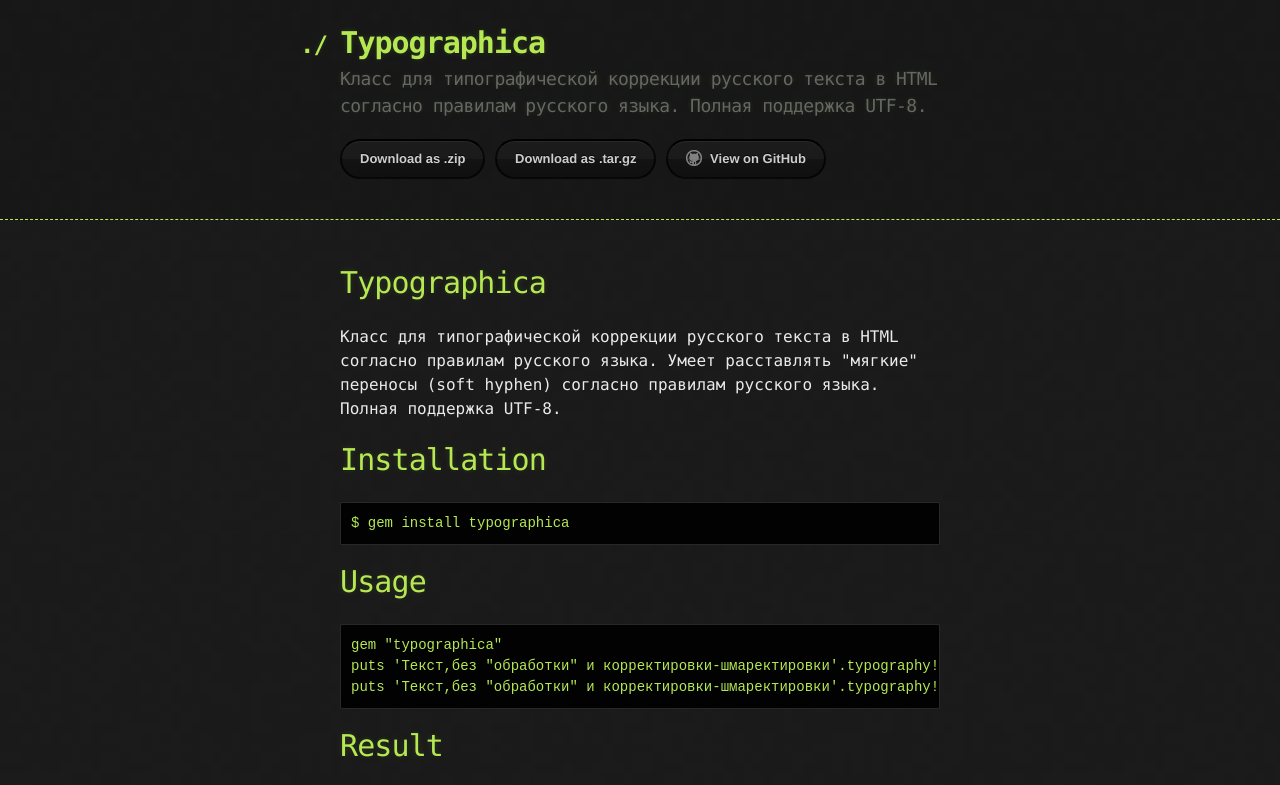
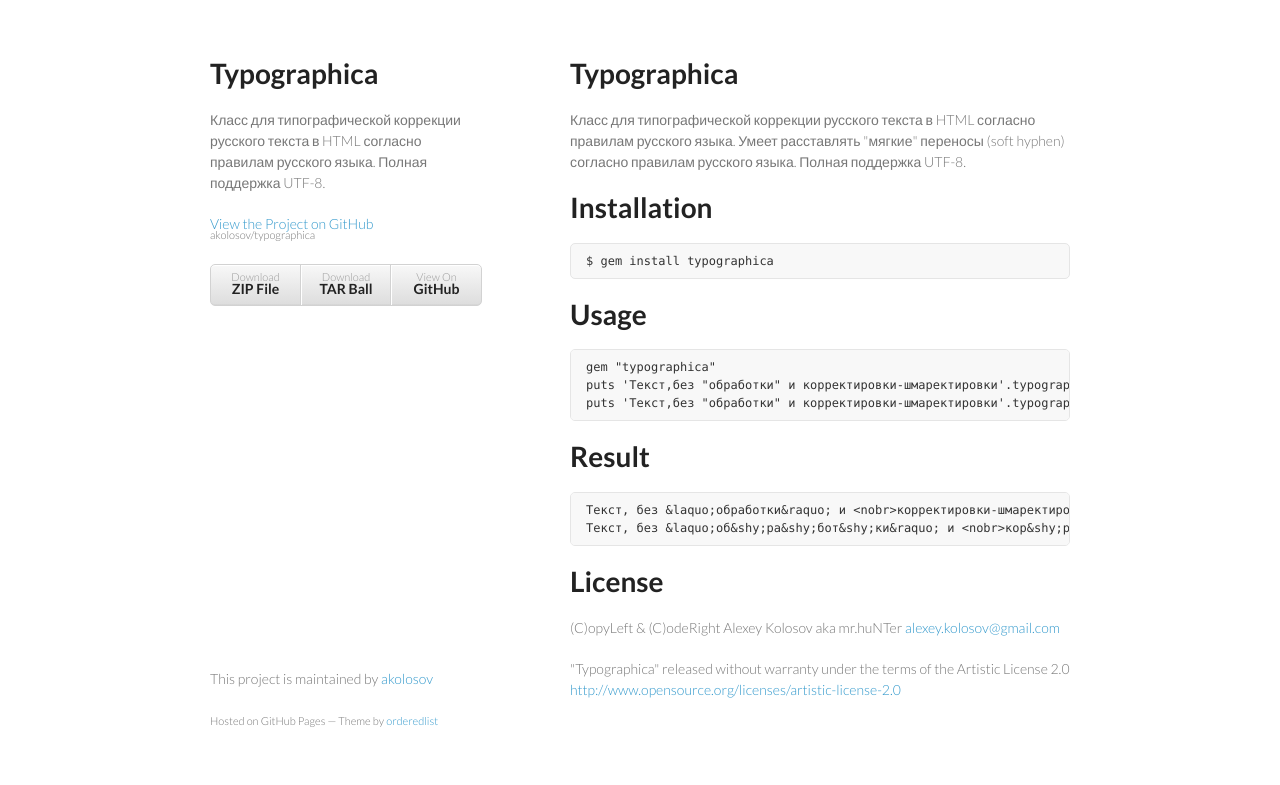
Before and after one commit to akolosov/typographica, a plain HTML site: page index.html in a window 1280 px wide. Shown: the top 785 px of the page. Drawn offline with Linux system fonts and the light colour scheme.

Commit message:
Create gh-pages branch via GitHub

```diff
--- a/index.html
+++ b/index.html
@@ -1,33 +1,33 @@
-<!DOCTYPE html>
+<!doctype html>
 <html>
   <head>
-    <meta charset='utf-8'>
+    <meta charset="utf-8">
     <meta http-equiv="X-UA-Compatible" content="chrome=1">
+    <title>Typographica by akolosov</title>
 
-    <link rel="stylesheet" type="text/css" href="stylesheets/stylesheet.css" media="screen" />
-    <link rel="stylesheet" type="text/css" href="stylesheets/pygment_trac.css" media="screen" />
-    <link rel="stylesheet" type="text/css" href="stylesheets/print.css" media="print" />
+    <link rel="stylesheet" href="stylesheets/styles.css">
+    <link rel="stylesheet" href="stylesheets/pygment_trac.css">
+    <meta name="viewport" content="width=device-width, initial-scale=1, user-scalable=no">
+    <!--[if lt IE 9]>
+    <script src="//html5shiv.googlecode.com/svn/trunk/html5.js"></script>
+    <![endif]-->
+  </head>
+  <body>
+    <div class="wrapper">
+      <header>
+        <h1>Typographica</h1>
+        <p>Класс для типографической коррекции русского текста в HTML согласно правилам русского языка. Полная поддержка UTF-8.</p>
 
-    <title>Typographica by akolosov</title>
-  </head>
+        <p class="view"><a href="https://github.com/akolosov/typographica">View the Project on GitHub <small>akolosov/typographica</small></a></p>
 
-  <body>
 
-    <header>
-      <div class="container">
-        <h1>Typographica</h1>
-        <h2>Класс для типографической коррекции русского текста в HTML согласно правилам русского языка. Полная поддержка UTF-8.</h2>
-
-        <section id="downloads">
-          <a href="https://github.com/akolosov/typographica/zipball/master" class="btn">Download as .zip</a>
-          <a href="https://github.com/akolosov/typographica/tarball/master" class="btn">Download as .tar.gz</a>
-          <a href="https://github.com/akolosov/typographica" class="btn btn-github"><span class="icon"></span>View on GitHub</a>
-        </section>
-      </div>
-    </header>
-
-    <div class="container">
-      <section id="main_content">
+        <ul>
+          <li><a href="https://github.com/akolosov/typographica/zipball/master">Download <strong>ZIP File</strong></a></li>
+          <li><a href="https://github.com/akolosov/typographica/tarball/master">Download <strong>TAR Ball</strong></a></li>
+          <li><a href="https://github.com/akolosov/typographica">View On <strong>GitHub</strong></a></li>
+        </ul>
+      </header>
+      <section>
         <h1>
 <a name="typographica" class="anchor" href="#typographica"><span class="octicon octicon-link"></span></a>Typographica</h1>
 
@@ -64,8 +64,12 @@ puts 'Текст,без "обработки" и корректировки-шм
 <p>"Typographica" released without warranty under the terms of the Artistic License 2.0
 <a href="http://www.opensource.org/licenses/artistic-license-2.0">http://www.opensource.org/licenses/artistic-license-2.0</a></p>
       </section>
+      <footer>
+        <p>This project is maintained by <a href="https://github.com/akolosov">akolosov</a></p>
+        <p><small>Hosted on GitHub Pages &mdash; Theme by <a href="https://github.com/orderedlist">orderedlist</a></small></p>
+      </footer>
     </div>
-
+    <script src="javascripts/scale.fix.js"></script>
 
   </body>
 </html>
--- a/stylesheets/pygment_trac.css
+++ b/stylesheets/pygment_trac.css
@@ -1,3 +1,4 @@
+.highlight  { background: #ffffff; }
 .highlight .c { color: #999988; font-style: italic } /* Comment */
 .highlight .err { color: #a61717; background-color: #e3d2d2 } /* Error */
 .highlight .k { font-weight: bold } /* Keyword */
@@ -34,7 +35,7 @@
 .highlight .ne { color: #990000; font-weight: bold } /* Name.Exception */
 .highlight .nf { color: #990000; font-weight: bold } /* Name.Function */
 .highlight .nn { color: #555555 } /* Name.Namespace */
-.highlight .nt { color: #CBDFFF } /* Name.Tag */
+.highlight .nt { color: #000080 } /* Name.Tag */
 .highlight .nv { color: #008080 } /* Name.Variable */
 .highlight .ow { font-weight: bold } /* Operator.Word */
 .highlight .w { color: #bbbbbb } /* Text.Whitespace */
```
